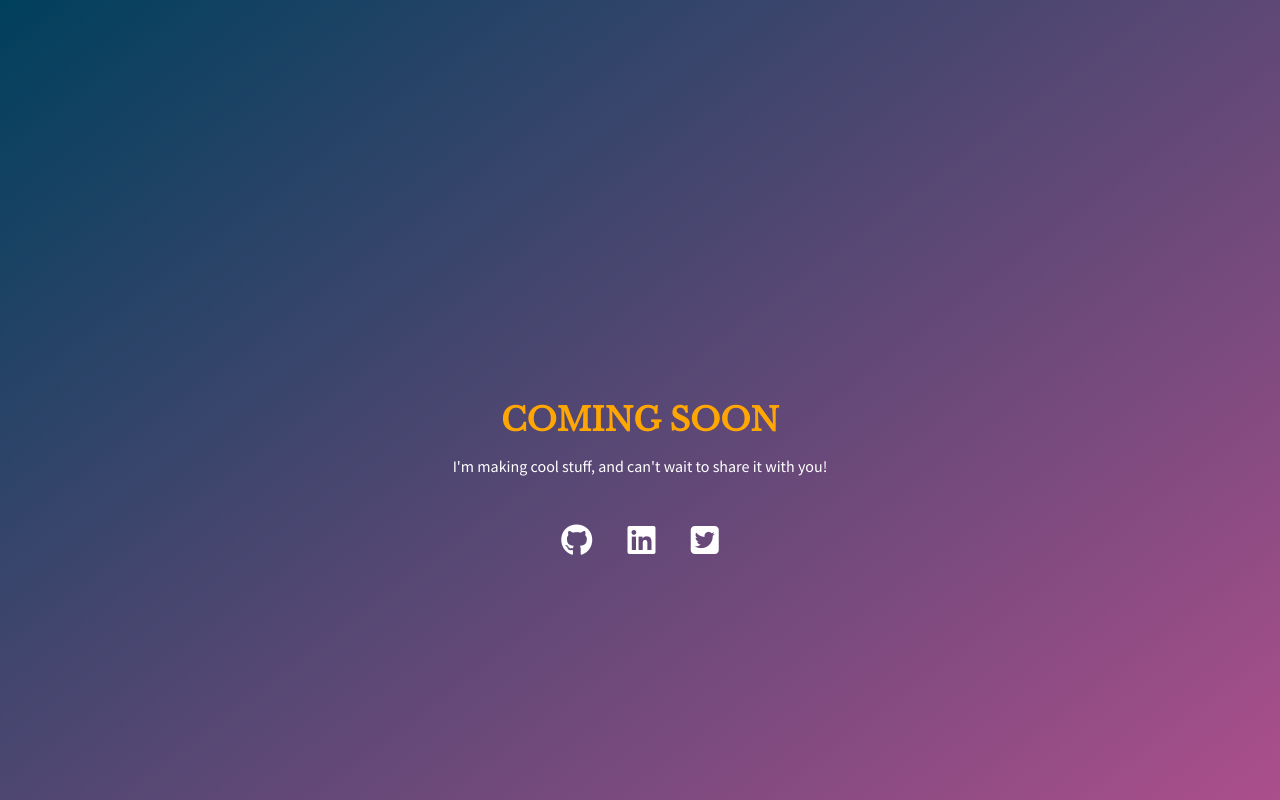
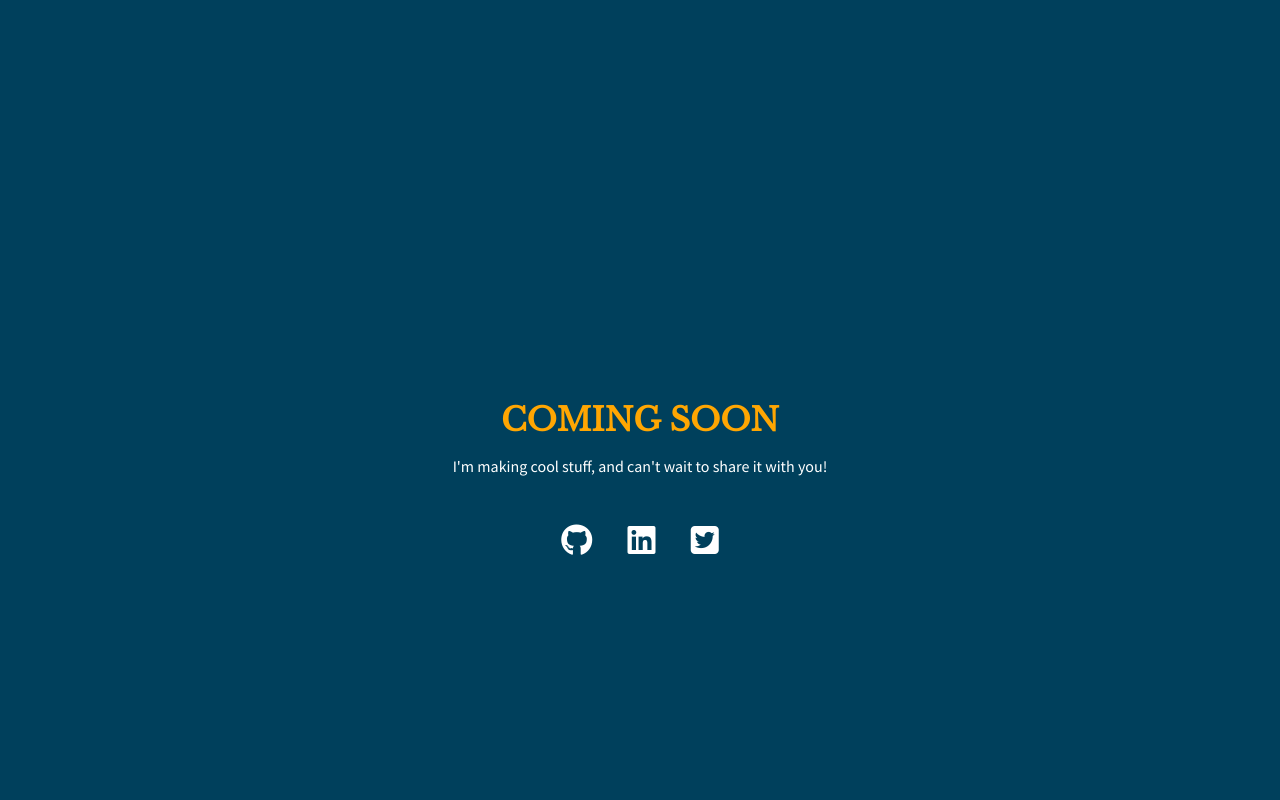
Before and after one commit to jimmontour/jimmontour-website, a plain HTML site: page index.html in a window 1280 px wide. Shown: the top 800 px of the page. Drawn offline with nearby package versions, Linux system fonts and the light colour scheme.

Commit message:
Change background to blue

```diff
--- a/style.css
+++ b/style.css
@@ -8,9 +8,6 @@ body {
    font-family: 'Source Sans Pro', sans-serif;
    color: #fff;
    background: #00405C;
-   background: -webkit-linear-gradient(top left, #00405C, #BC5090);
-   background: -moz-linear-gradient(top left, #00405C, #BC5090);
-   background: linear-gradient(to bottom right, #00405C, #BC5090)
 }
 
 h1, h2, h3 {
@@ -29,7 +26,7 @@ a:hover {
 }
 
 .container {
-   width: 500px;
+   width: 400px;
    margin: 50vh auto;
    text-align: center;
 }
```
